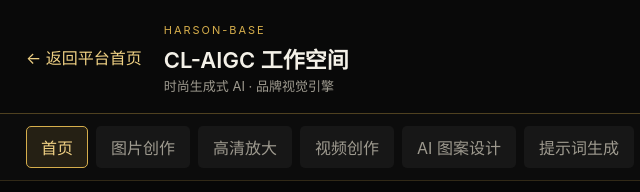
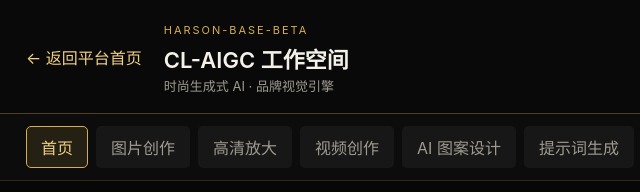
Before and after one commit to naseerkhan861/harson-pg, an Electron app: page public/aigc-workspace.html in a window 1400 px wide. Shown: the top 192 px of the page, 0-640 px from the left. Drawn offline with Linux system fonts and the light colour scheme; no server answers.

Commit message:
chore: mark AIGC workspace as beta

```diff
--- a/public/aigc-workspace.html
+++ b/public/aigc-workspace.html
@@ -34,7 +34,7 @@
 
         <div>
           <span class="workspace-label">
-            HARSON-BASE
+            HARSON-BASE-BETA
           </span>
 
           <h1>CL-AIGC 工作空间</h1>
```
